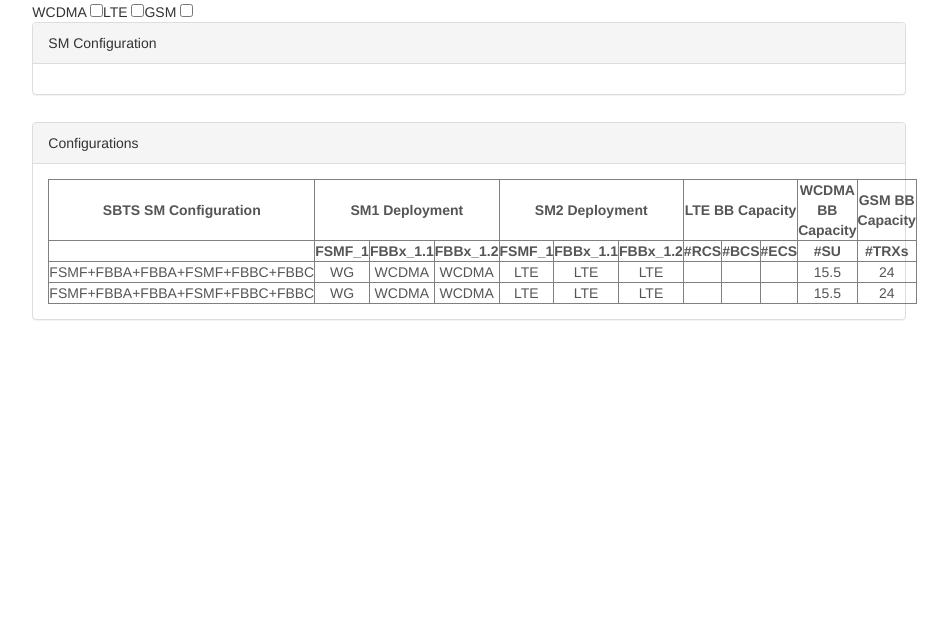
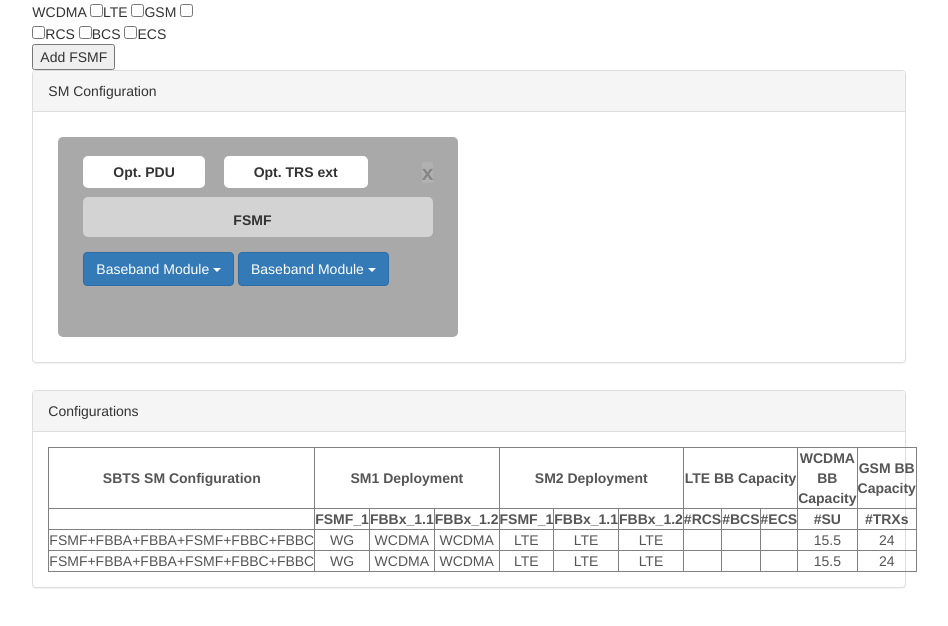
Before and after one commit to adtan/alphaHackathon2, a website: page SRAN BBD/client/html/index.html in a window 1280 px wide. Shown: the whole page, without its empty margins (171-1119 px from the left). Drawn offline with nearby package versions, Linux system fonts and the light colour scheme; files that its build step writes are made by us from their sources.

Commit message:
added gui

```diff
--- a/SRAN BBD/client/app.js
+++ b/SRAN BBD/client/app.js
@@ -55,5 +55,21 @@
                 }
             }
         ];
+
+      $scope.FsmfCount=1;
+      $scope.array=[1];
+
+      $scope.isLteChecked = true;
+
+      $scope.fsmfAddedClicked = function(){
+       $scope.FsmfCount = $scope.FsmfCount + 1;
+       $scope.array.push($scope.FsmfCount);
+     };
+
+      $scope.fsmfRemoveClicked = function(){
+       $scope.FsmfCount = $scope.FsmfCount - 1;
+       $scope.array.pop();
+     };
+
     }]);
 })();
--- a/SRAN BBD/client/components/graphicalinput/graphical.input.template.html
+++ b/SRAN BBD/client/components/graphicalinput/graphical.input.template.html
@@ -1,5 +1,33 @@
 <div class="panel panel-default">
     <!-- Default panel contents -->
     <div class="panel-heading">SM Configuration</div>
+    <span ng-repeat="i in array">
+    <div class="module">
+      <button class="close" ng-click="fsmfRemoveClicked()">x</button>
+      <div class="opt"><strong>Opt. PDU</strong></div>
+      <div class="opt"><strong>Opt. TRS ext</strong></div>
+      <div class="fsmf"><p><strong>FSMF</strong></p></div>
+      <div class="btn-group">
+        <div class="dropdown">
+          <button class="btn btn-primary dropdown-toggle" type="button" data-toggle="dropdown">Baseband Module
+          <span class="caret"></span></button>
+            <ul class="dropdown-menu">
+              <li><a href="#">FBBA</a></li>
+              <li><a href="#">FBBC</a></li>
+            </ul>
+        </div>
+      </div>
+      <div class="btn-group">
+        <div class="dropdown pull-right">
+          <button class="btn btn-primary dropdown-toggle" type="button" data-toggle="dropdown">Baseband Module
+          <span class="caret"></span></button>
+            <ul class="dropdown-menu">
+              <li><a href="#">FBBA</a></li>
+              <li><a href="#">FBBC</a></li>
+            </ul>
+        </div>
+      </div>
     <div class="panel-body"></div>
+  </div>
+</span>
 </div>
--- a/SRAN BBD/client/html/index.html
+++ b/SRAN BBD/client/html/index.html
@@ -18,6 +18,13 @@
                 </div>
                 <div class="row">
                     <!--DD Btn-->
+                  <div ng-show="isLteChecked" === true>
+                    <input type="checkbox">RCS
+                    <input type="checkbox">BCS
+                    <input type="checkbox">ECS
+                  </div>
+                  <button ng-show="FsmfCount !== 2" ng-click="fsmfAddedClicked()">Add FSMF</button>  <!-- jas -->
+                  <button ng-show="FsmfCount === 2" style="color:gray">Add FSMF</button>
                 </div>
                 <div class="row">
                     <!--Picture-->
--- a/SRAN BBD/client/styles/customstyles.css
+++ b/SRAN BBD/client/styles/customstyles.css
@@ -1,3 +1,55 @@
 th, td {
     text-align:center
 }
+
+div.module
+{
+  width: 400px;
+  height: 200px;
+  display: block;
+  background-color: darkgrey;
+  border-radius: 5px;
+  padding: 25px;
+  margin: 25px;
+  display:inline-block;
+}
+
+div.fsmf
+{
+  width: 350px;
+  height: 40px;
+  display: block;
+  background-color: lightgrey;
+  padding: 25px;
+  padding-top: 13px;
+  padding-left: 150px;
+  margin-top: 15px;
+  margin-bottom: 15px;
+  border-radius: 5px;
+}
+
+div.opt
+{
+  width: 120px;
+  height: 40px;
+  display: block;
+  background-color: white;
+  padding-top: 8px;
+  padding-bottom: 8px;
+  padding-left: 30px;
+  border-radius: 5px;
+  display:inline;
+  padding-right: 30px;
+  text-align: center;
+  margin-top: 100px;
+  margin-right: 15px;
+}
+
+button.close
+{
+  float:right;
+  display:inline-block;
+  padding:0px 0px;
+  margin-top: 0px;
+  background:#ccc;
+}
```
